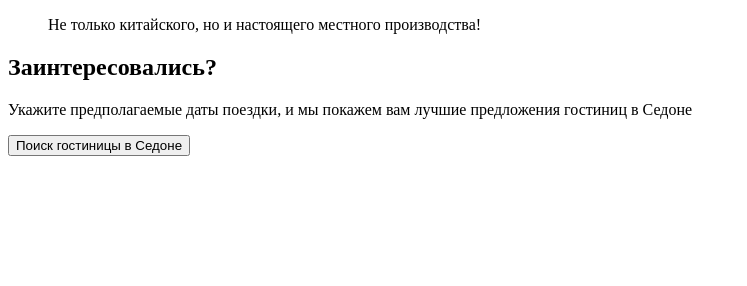
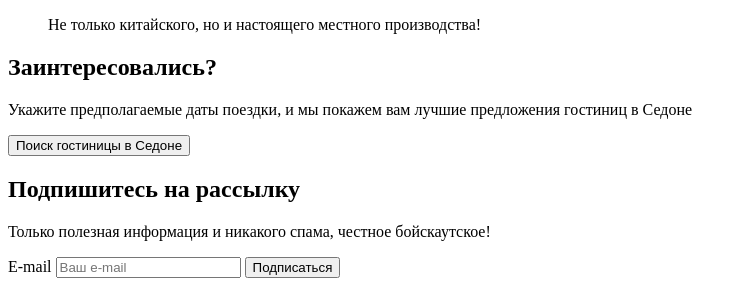
Before and after one commit to htmlacademy-htmlcss/2165247-sedona-35, a plain HTML site: page index.html in a window 1280 px wide. Shown: the part 1199-1485 px from the top of the page, without its empty margins (0-747 px from the left). Before the commit the page ends 1363 px from the top, so only its background shows below. Drawn offline with Linux system fonts and the light colour scheme.

Commit message:
Добавляет рассылку в футере

```diff
--- a/index.html
+++ b/index.html
@@ -123,5 +123,29 @@
         </button>
       </section>
     </main>
+    <footer>
+      <section class="newsletter">
+        <h2 class="newsletter-title">Подпишитесь на рассылку</h2>
+        <p class="newsletter-description">
+          Только полезная информация и никакого спама, честное бойскаутское!
+        </p>
+        <form
+          class="newsletter-form"
+          method="post"
+          action="https://echo.htmlacademy.ru/"
+        >
+          <label class="visually-hidden" for="newsletter">E-mail</label>
+          <input
+            class="field"
+            placeholder="Ваш e-mail"
+            type="email"
+            name="newsletter-email"
+            id="newsletter"
+            required
+          />
+          <button class="button-blue" type="submit">Подписаться</button>
+        </form>
+      </section>
+    </footer>
   </body>
 </html>
```
